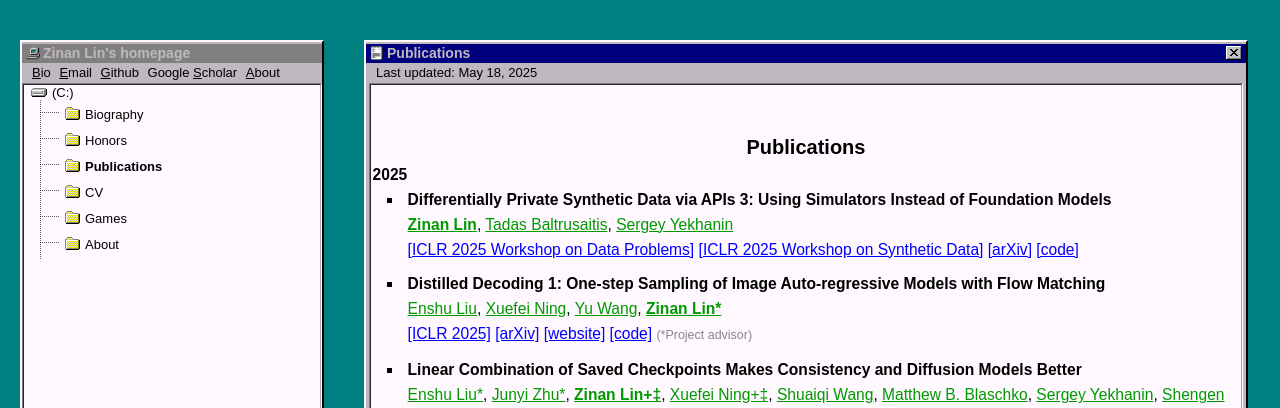
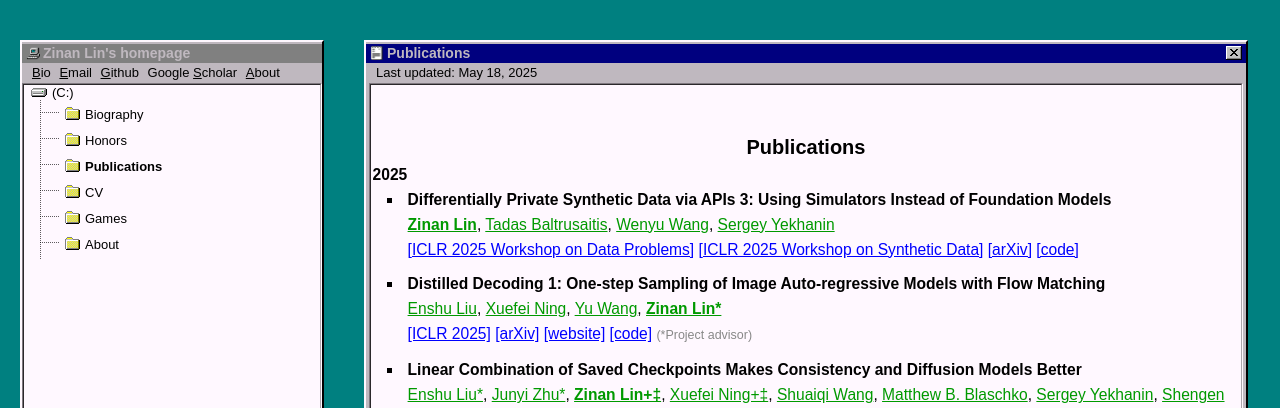
Before and after one commit to fjxmlzn/fjxmlzn.github.io, a Jekyll site: the page built from _publications/publications.html, in a window 1280 px wide. Shown: the top 408 px of the page. Built offline with Jekyll 4.4.1, drawn with Linux system fonts in a browser that asks for light colours.

Commit message:
update publications

```diff
--- a/_publications/publications.html
+++ b/_publications/publications.html
@@ -75,6 +75,7 @@ permalink: /publications/index.html
         <span class="publication_author">
             <span class="publication_me"><a href="https://zinanlin.me/" target="_blank">Zinan Lin</a></span>,
             <a href="#">Tadas Baltrusaitis</a>,
+            <a href="#">Wenyu Wang</a>,
             <a href="#">Sergey Yekhanin</a>
         </span>
         <span class='publication_journal'>
```
